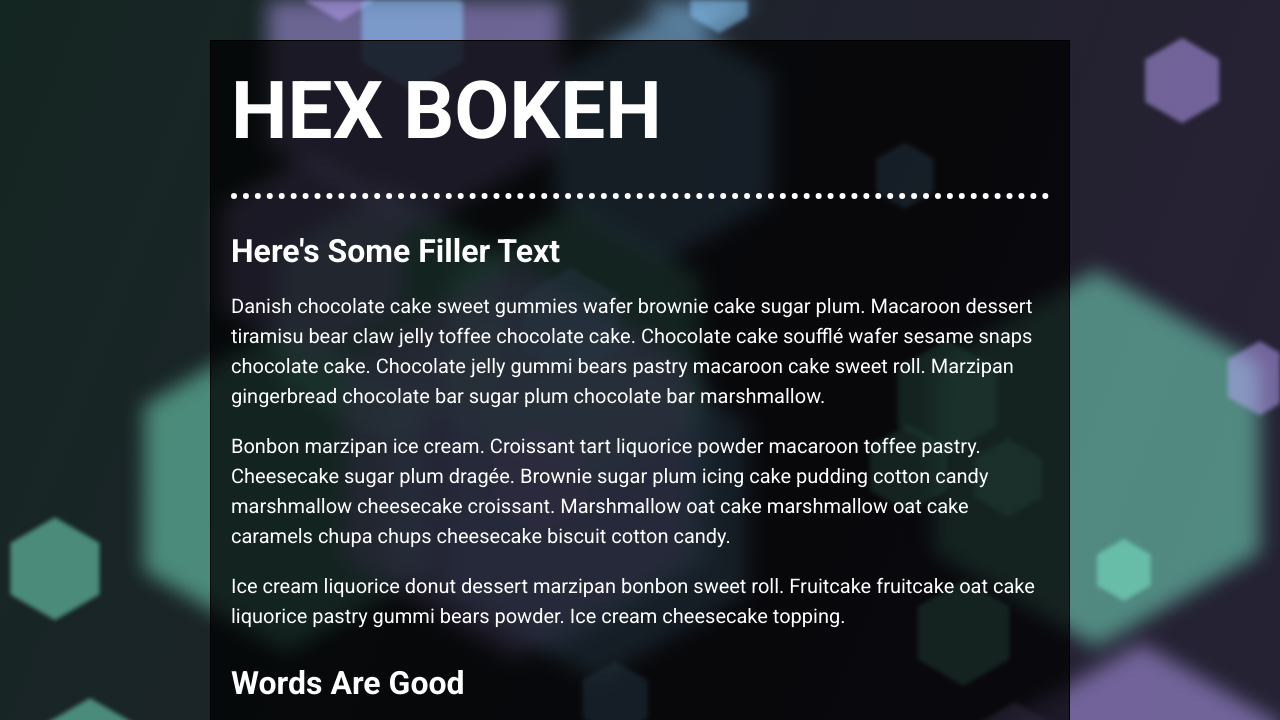
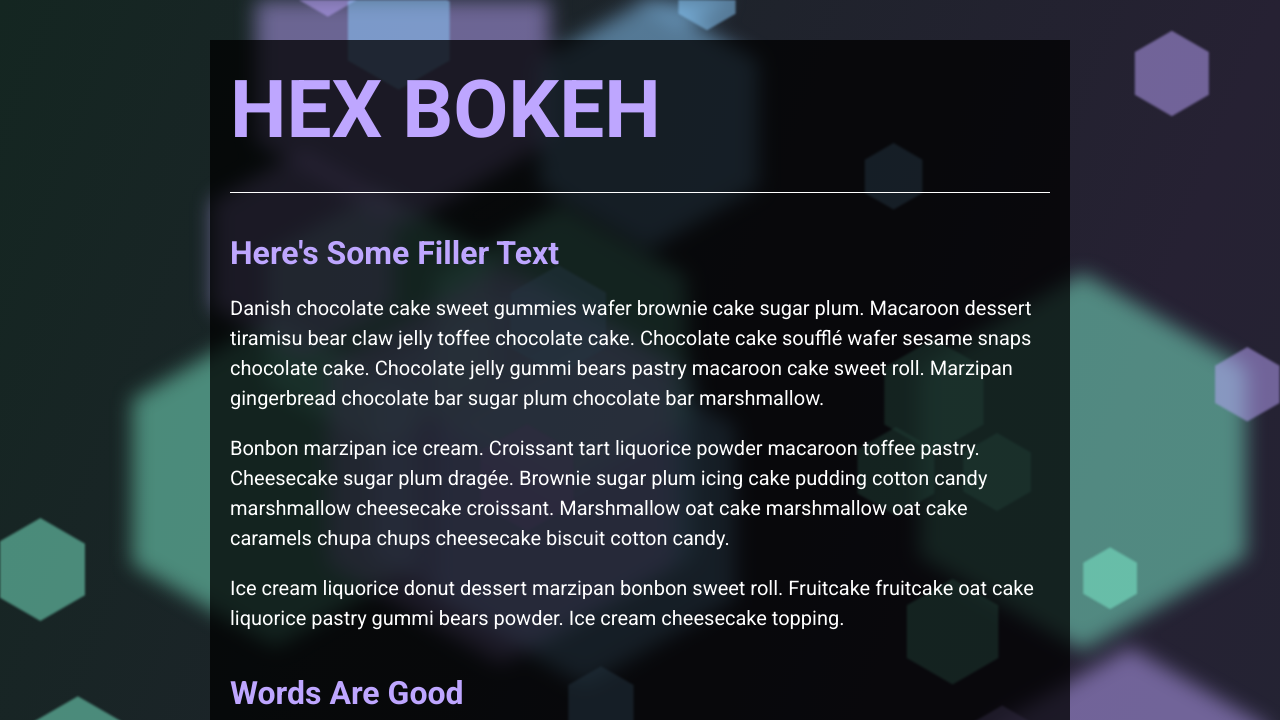
Before and after one commit to lonekorean/background-scroll-physics, a plain HTML site: page demos/hex-bokeh/index.html in a window 1280 px wide. Shown: the top 720 px of the page. Drawn offline with Linux system fonts and the light colour scheme; animation ran at ten frames a second; a script that the page names is missing.

Commit message:
Style tweaks

```diff
--- a/demos/floating-bubbles/my.css
+++ b/demos/floating-bubbles/my.css
@@ -15,6 +15,7 @@ body {
 	padding: 20px;
 	border: 1px solid #fff;
 	background-color: rgba(255, 255, 255, 0.5);
+	box-shadow: 0 0 10px rgba(0, 0, 0, 0.1);
 	overflow: hidden;
 }
 
@@ -28,11 +29,11 @@ h1 {
 	border-bottom: 6px dotted;
 	font-size: 3.5rem;
 	text-transform: uppercase;
-	text-shadow: 1px 1px #fffcf5, 3px 3px currentColor;
+	text-shadow: 1px 1px #fffcf5, 3px 3px;
 }
 
 h2 {
-	margin-top: 2rem;
+	margin-top: 2.5rem;
 	font-size: 1.5rem;
 }
 
--- a/demos/hex-bokeh/my.css
+++ b/demos/hex-bokeh/my.css
@@ -14,25 +14,25 @@ body {
 
 .wrapper {
 	padding: 20px;
-	border: 1px solid #000;
 	background-color: rgba(0, 0, 0, 0.75);
 	overflow: hidden;
 }
 
 h1, h2 {
 	margin: 0;
+	color: #bea6ff;
 	line-height: 1.25;
 }
 
 h1 {
 	padding-bottom: 2rem;
-	border-bottom: 6px dotted;
+	border-bottom: 1px solid #fff;
 	font-size: 3.5rem;
 	text-transform: uppercase;
 }
 
 h2 {
-	margin-top: 2rem;
+	margin-top: 2.5rem;
 	font-size: 1.5rem;
 }
 
@@ -44,7 +44,7 @@ canvas {
 
 #bg1 {
 	z-index: -1;
-	filter: blur(2px);
+	filter: blur(1px);
 }
 
 #bg2 {
--- a/demos/hex-bokeh/my.js
+++ b/demos/hex-bokeh/my.js
@@ -6,7 +6,7 @@ let hexBokeh = {
     options: {
 		canvasSelector: '',				// to find <canvas> in DOM to draw on
 		radiusRange: [50, 100],			// random range of body radii
-		xVarianceRange: [-0.1, 0.1],	// random range of x velocity scaling on bodies
+		xVarianceRange: [0.1, 0.3],		// random range of x velocity scaling on bodies
 		yVarianceRange: [0.5, 1.5],		// random range of y velocity scaling on bodies
 		airFriction: 0.03,				// air friction of bodies
 		opacity: 0.5,					// opacity of bodies
```
